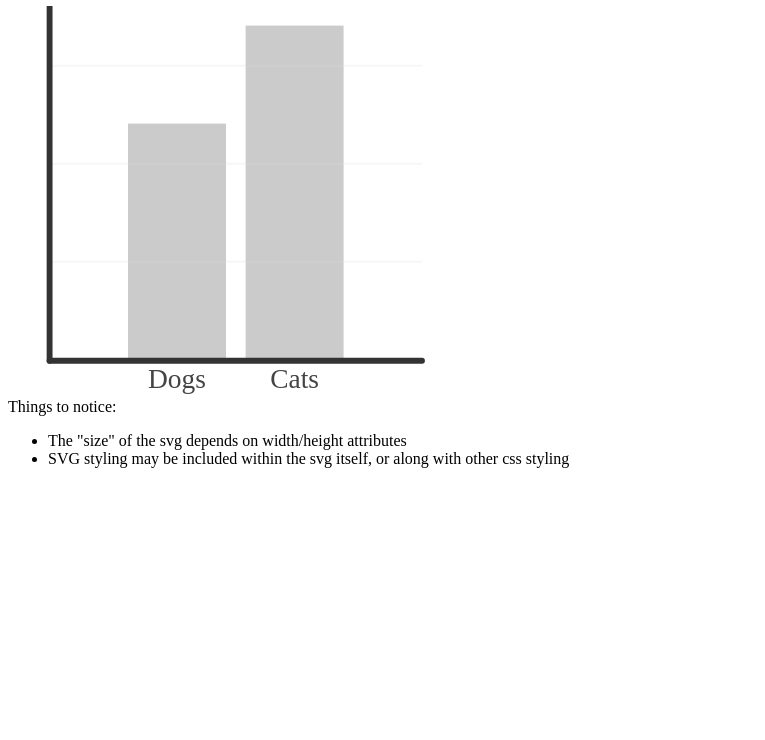
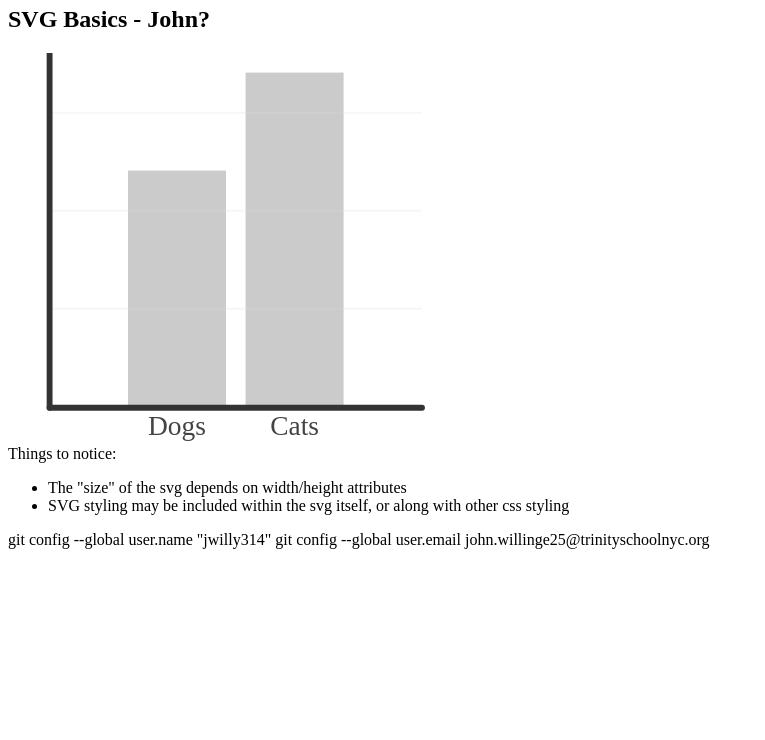
Before and after one commit to jwilly314/mySVGBasics, a plain HTML site: page index.html in a window 1280 px wide. Shown: the part 60-800 px from the top of the page, without its empty margins (0-765 px from the left). Drawn offline with Linux system fonts and the light colour scheme.

Commit message:
Update index again

```diff
--- a/index.html
+++ b/index.html
@@ -5,6 +5,7 @@
 </head>
 <body>
   <h1>SVG Basics - John</h1>
+  <h2>SVG Basics - John?</h2>
 
   <svg xmlns="http://www.w3.org/2000/svg" viewBox="0 0 300 200" width="50%" height="50%">
     <rect class="bar" x="50" y="60" width="50" height="120"/>
@@ -31,3 +32,6 @@
 
 </body>
 </html>
+
+git config --global user.name "jwilly314"
+git config --global user.email john.willinge25@trinityschoolnyc.org
```
